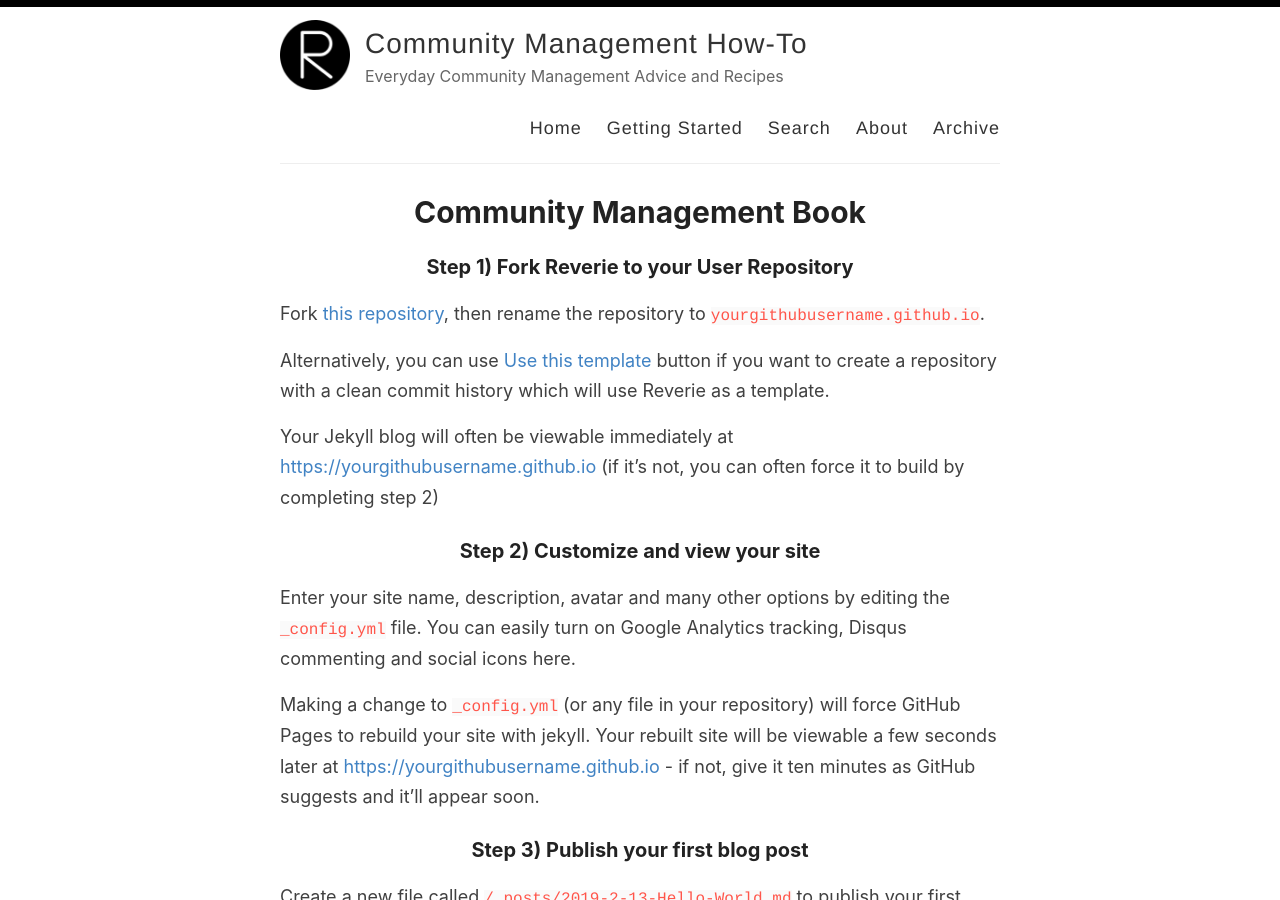
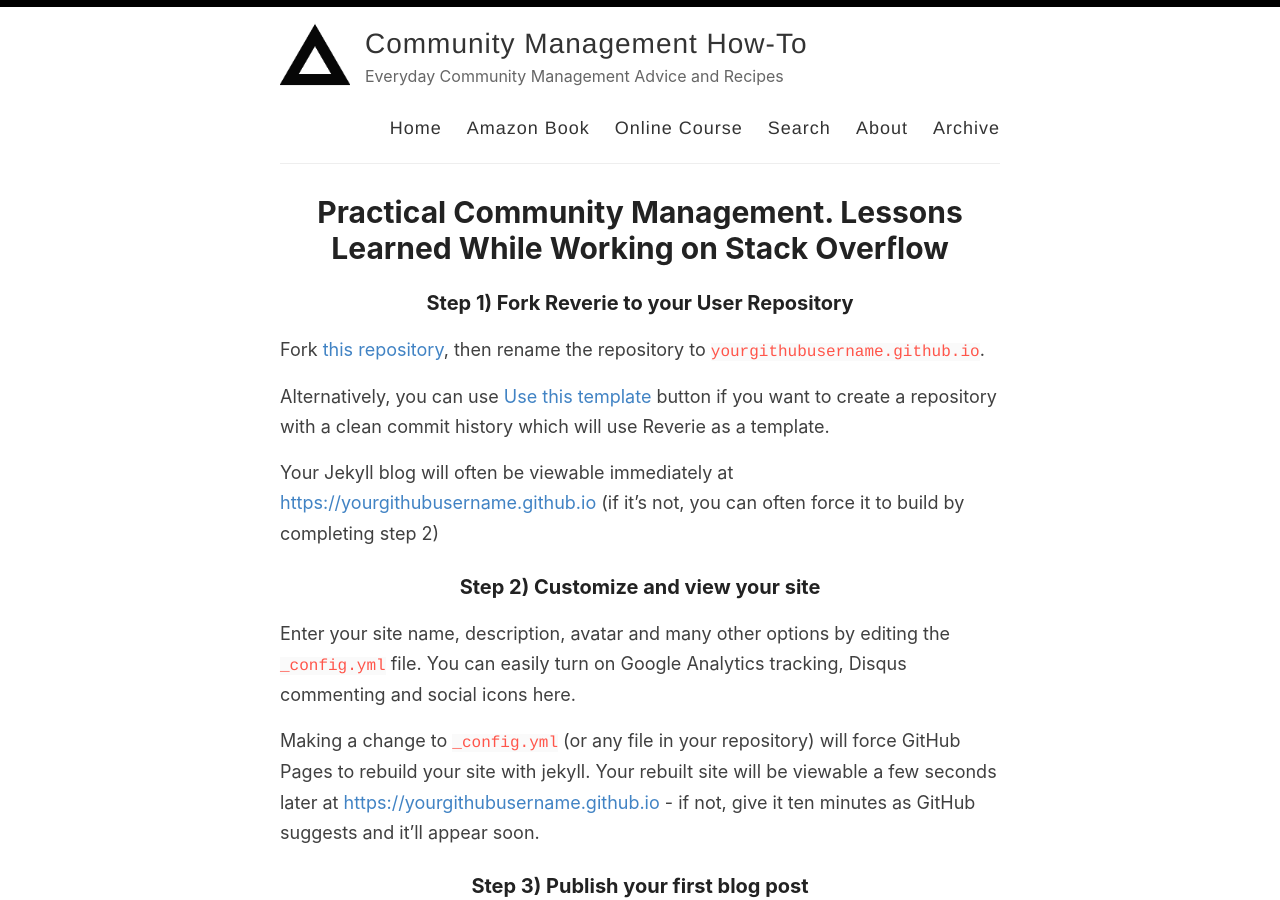
Before and after one commit to coweal/cmhowto, a Jekyll site: the page built from _pages/the-book.md, in a window 1280 px wide and 900 px high. Built offline with Jekyll 4.4.1, drawn with Linux system fonts in a browser that asks for light colours.

Commit message:
Changed favicon, logo and added two new pages

```diff
--- a/_config.yml
+++ b/_config.yml
@@ -12,7 +12,7 @@ author: Unknown
 description: Everyday Community Management Advice and Recipes
 
 # URL of your avatar or profile pic (you could use your GitHub profile pic)
-avatar: /images/reverie.png
+avatar: /images/cmhowto_logo.png
 
 #
 # Flags below are optional
--- a/_layouts/default.html
+++ b/_layouts/default.html
@@ -10,7 +10,7 @@
     <link rel="canonical" href="{{ site.url }}{{ page.url }}" />
 
     <meta name="theme-color" content="#000000">
-    <link rel="icon" type="image/png" sizes="32x32" href="{{ site.baseurl }}/images/favicon-32x32.png">
+    <link rel="icon" type="image/png" sizes="32x32" href="{{ site.baseurl }}/images/favicon.png">
     {% include analytics_head.html %}
   </head>
 
@@ -29,7 +29,8 @@
 
             <nav>
               <a href="{{ site.baseurl }}/">Home</a>
-              <a href="{{ site.baseurl }}/getting-started">Getting Started</a>
+              <a href="{{ site.baseurl }}/the-book">Amazon Book</a>
+              <a href="{{ site.baseurl }}/the-course">Online Course</a>
               <a href="{{ site.baseurl }}/search">Search</a>
               <a href="{{ site.baseurl }}/about">About</a>
               <a href="{{ site.baseurl }}/archive">Archive</a>
--- a/_pages/getting-started.md
+++ b/_pages/the-book.md
@@ -1,6 +1,6 @@
 ---
 layout: page
-title: Community Management Book
+title: Practical Community Management. Lessons Learned While Working on Stack Overflow
 permalink: /the-book/
 ---
 
```
Also changed, not shown: images/cmhowto_logo.png (added), images/favicon-32x32.png (deleted), images/favicon.ico (added), images/reverie.png (deleted), 1 other file.
